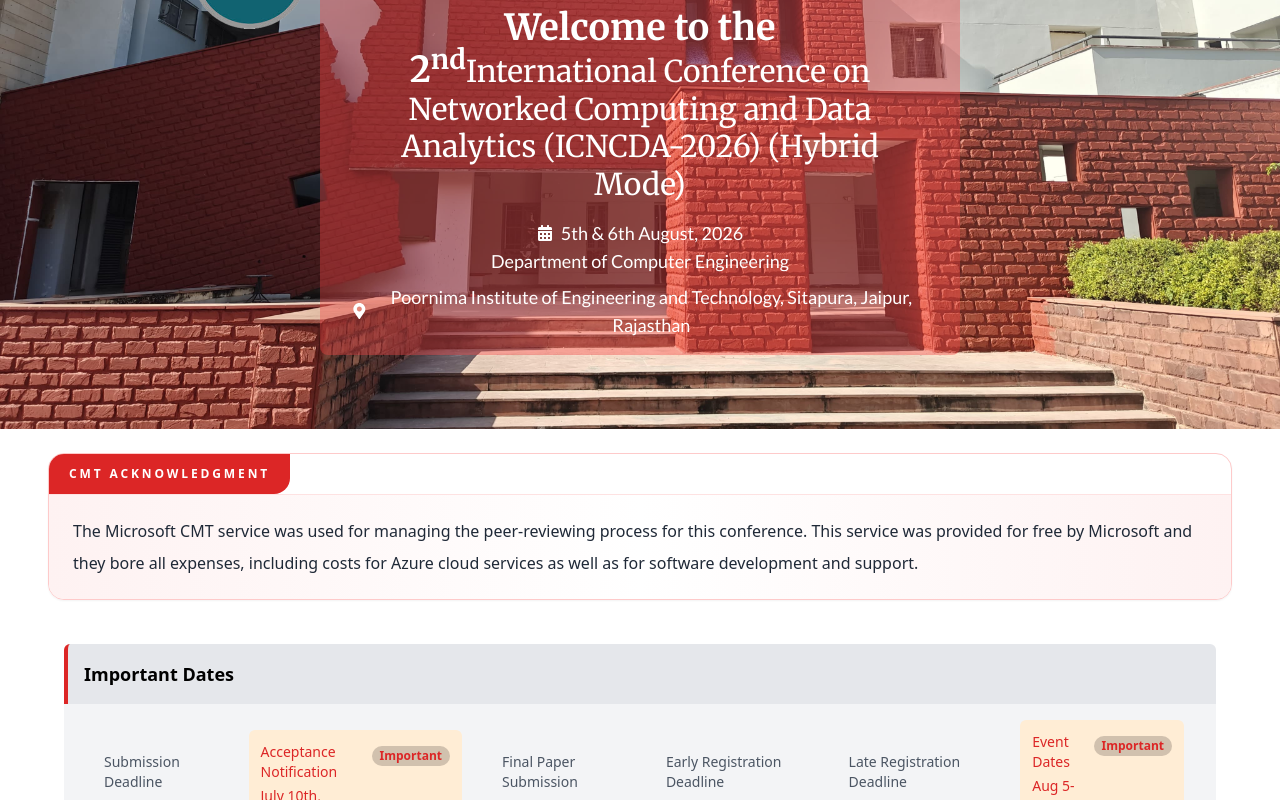
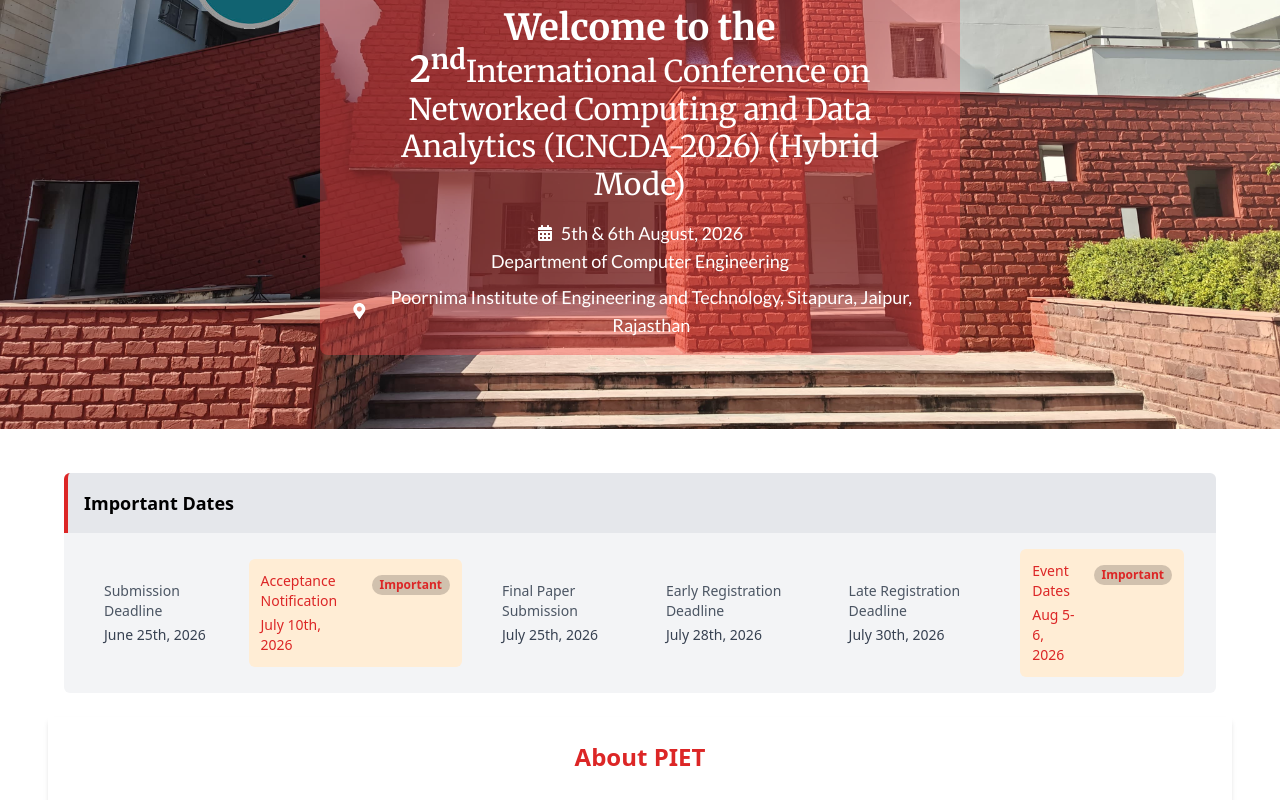
Before and after one commit to Diyamehta60/Department_conference, a React (Vite) app: page / in a window 1280 px wide. Shown: the part 371-1171 px from the top of the page. Built offline with nearby package versions, Linux system fonts and the light colour scheme.

Commit message:
via anil sir

```diff
--- a/src/pages/Homepage.jsx
+++ b/src/pages/Homepage.jsx
@@ -4,23 +4,10 @@ import ImportantDates from '../components/ImportantDates'
 import About from '../components/About'
 import Sponsored from '../components/Sponsored'
 
-const cmtAcknowledgment =
-    "The Microsoft CMT service was used for managing the peer-reviewing process for this conference. This service was provided for free by Microsoft and they bore all expenses, including costs for Azure cloud services as well as for software development and support.";
-
 function Homepage() {
     return (
         <>
             <Hero />
-            <div className='px-12 mt-6'>
-                <div className='overflow-hidden rounded-2xl border border-red-200 bg-white shadow-sm'>
-                    <div className='inline-flex rounded-br-2xl bg-red-600 px-5 py-3 text-xs font-bold uppercase tracking-[0.24em] text-white'>
-                        CMT Acknowledgment
-                    </div>
-                    <div className='border-t border-red-100 bg-gradient-to-r from-red-50 via-white to-red-50 px-6 py-5 text-base leading-8 text-gray-800'>
-                        <p>{cmtAcknowledgment}</p>
-                    </div>
-                </div>
-            </div>
             <div className='px-12 mt-2'>
                 <ImportantDates />
             </div>
```
